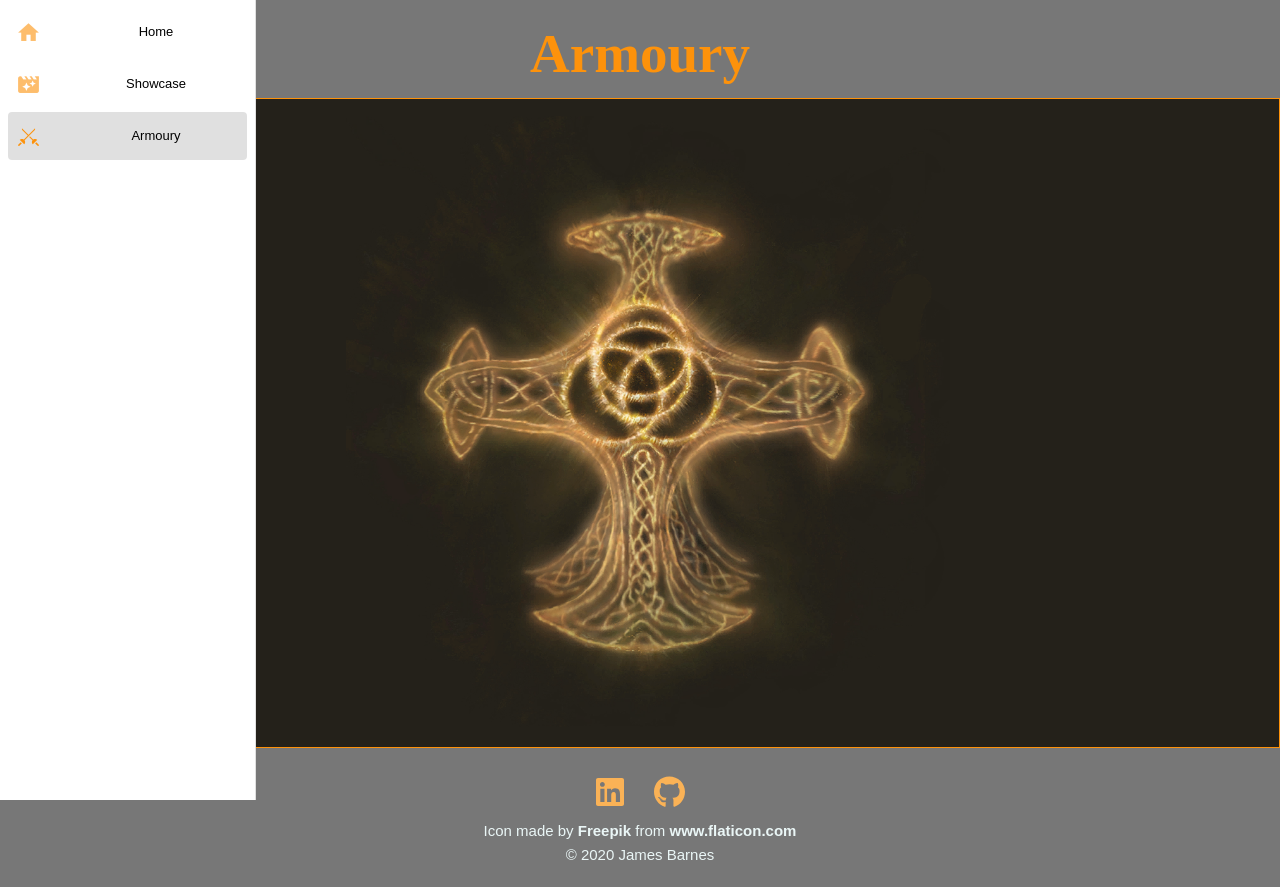
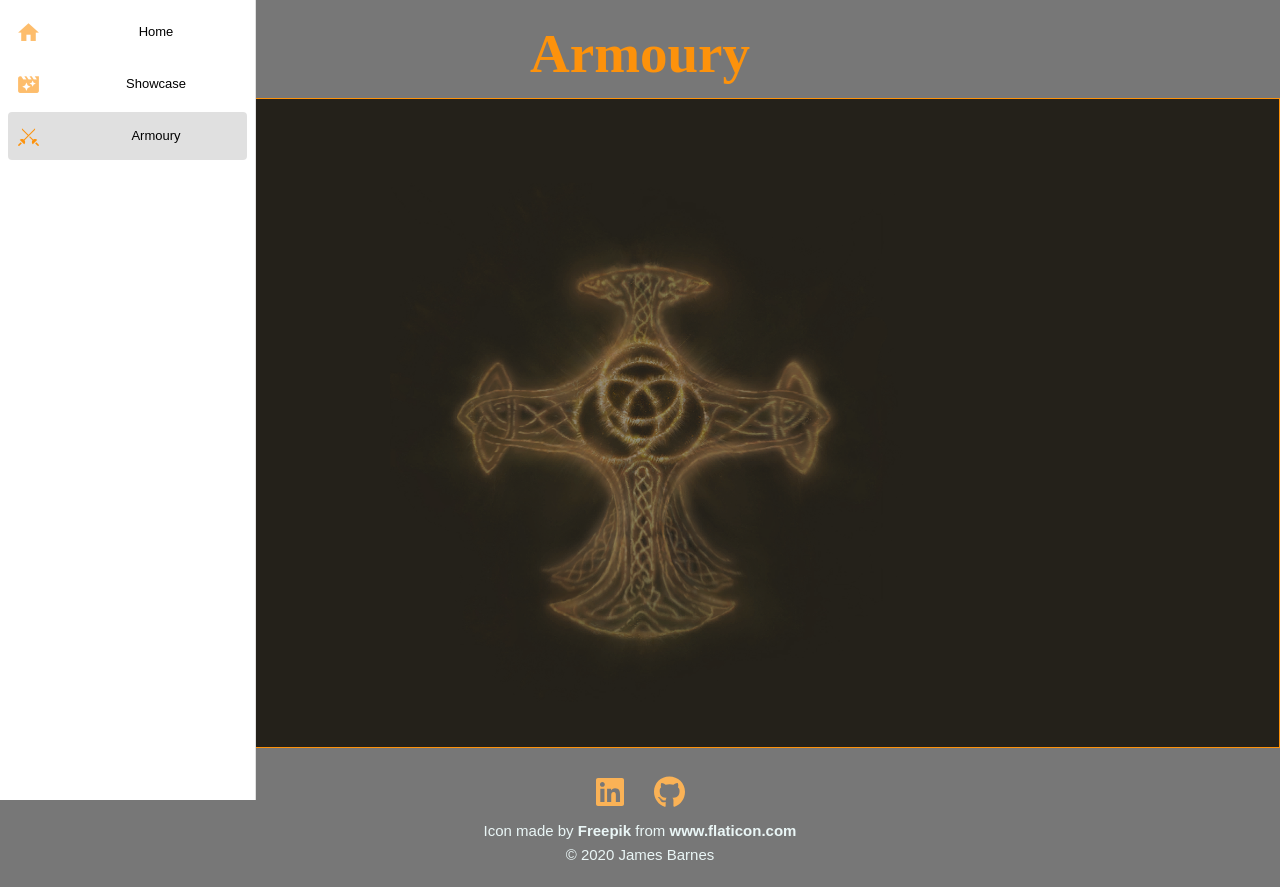
Before and after one commit to JamesBarnes48/PersonalSiteVue, a Vue app: page /armoury in a window 1280 px wide. Built offline with nearby package versions, Linux system fonts and the light colour scheme.

Commit message:
style erdtree bg

```diff
--- a/src/views/Armoury.vue
+++ b/src/views/Armoury.vue
@@ -8,11 +8,7 @@ export default {
   },
   data() {
     return {
-      erdtreeImgProps: {
-        'backgroundImage': `url(${erdtreeImage})`,
-        'background-size': 'contain',
-        'background-position': 'center'
-      }
+      erdtreeImage: erdtreeImage,
     }
   },
   props: {
@@ -27,7 +23,8 @@ export default {
 <template>
   <div class="armoury-container">
     <h1 class="armoury-title">Armoury</h1>
-    <div class="build-container" :style="erdtreeImgProps">
+    <div class="build-container">
+      <img :src="erdtreeImage" class="erdtree-image">
 
     </div>
   </div>
@@ -50,4 +47,25 @@ export default {
   height: 650px;
 }
 
+.erdtree-image {
+  position: absolute;
+  left: 0;
+  right: 0;
+  bottom: 0;
+  top: 0;
+  margin: auto;
+  object-fit: cover;
+  width: 35%;
+  opacity: 0.5;
+  filter: alpha(opacity=50);
+  -moz-opacity: 0.5;
+  -khtml-opacity: 0.5;
+}
+
+@media(max-width: 1280px){
+  .erdtree-image {
+    width: 43%;
+  }
+}
+
 </style>
```
